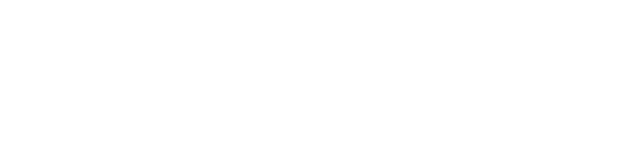
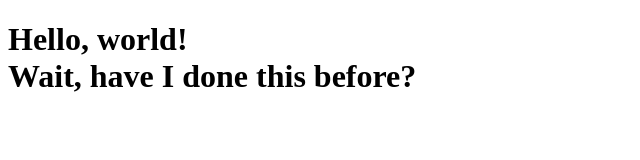
Before and after one commit to EricJostad/Hey_this_if_Fun, a plain HTML site: page develop/index.html in a window 1280 px wide. Shown: the whole page, without its empty margins (0-640 px from the left). Drawn offline with Linux system fonts and the light colour scheme.

Commit message:
Big things have small beginnings...added text to page.

```diff
--- a/develop/index.html
+++ b/develop/index.html
@@ -7,6 +7,8 @@
     <title>Woah, I'm a website</title>
 </head>
 <body>
-
+    <h1>Hello, world!
+    <br>Wait, have I done this before?
+    </h1>
 </body>
 </html>
```
